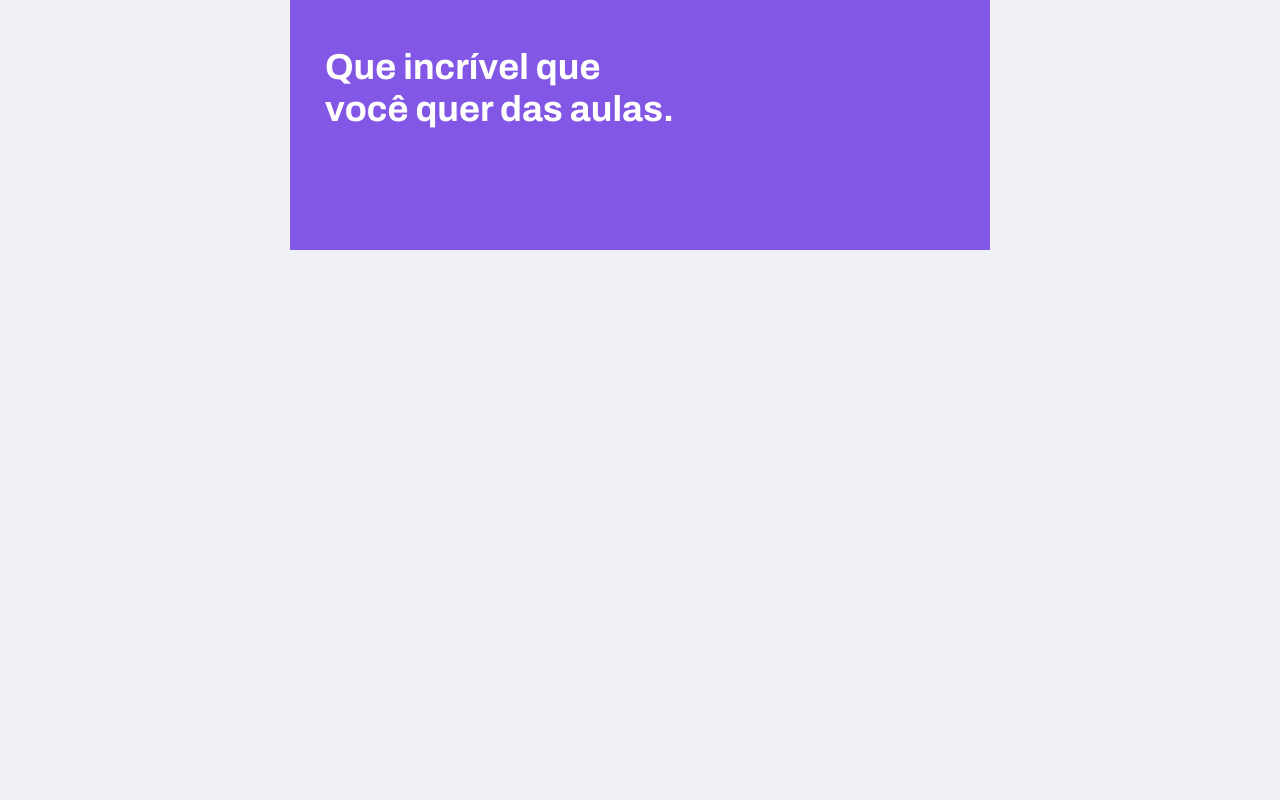
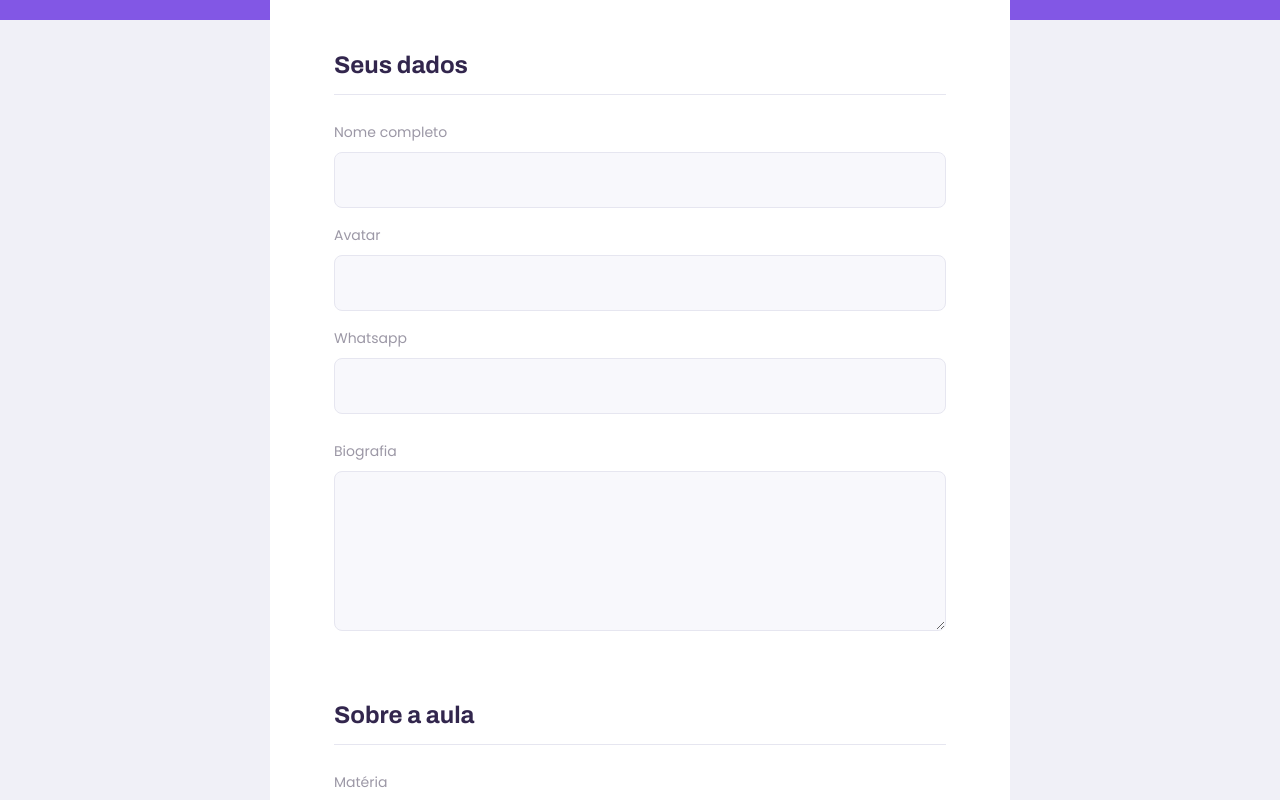
Before and after one commit to MarlosAugusto/rocketseat-nlw-2-web, a React (Create React App) app: page /give-classes in a window 1280 px wide. Shown: the part 320-1120 px from the top of the page. Before the commit the page ends 800 px from the top, so only its background shows below. Built offline with nearby package versions, Linux system fonts and the light colour scheme; the HTML template or start-up script is replaced by a standard one.

Commit message:
feat: completed TeacherForm page

```diff
--- a/src/pages/TeacherForm/index.tsx
+++ b/src/pages/TeacherForm/index.tsx
@@ -1,12 +1,184 @@
-import React from 'react'
+import React, { useState, FormEvent } from 'react'
 import PageHeader from '../../components/PageHeader'
+import Input from '../../components/Input'
+import Textarea from '../../components/Textarea'
+import Select from '../../components/Select'
+
+import api from '../../services/api'
+import { useHistory } from 'react-router-dom'
+
+import warningIcon from '../../assets/images/icons/warning.svg'
 
 import './styles.css'
 
-const TeacherForm = () => (
-  <div id="page-teacher-header" className="container">
-    <PageHeader title="Que incrível que você quer das aulas." />
-  </div>
-)
+const TeacherForm = () => {
+  const history = useHistory()
+  const [name, setName] = useState('')
+  const [avatar, setAvatar] = useState('')
+  const [whatsapp, setWhatsapp] = useState('')
+  const [bio, setBio] = useState('')
+  const [scheduleItems, setScheduleItems] = useState([{ week_day: '', from: '', to: '' }])
+
+  const [subject, setSubject] = useState('')
+  const [cost, setCost] = useState('')
+
+  const addNewScheduleItem = () => {
+    setScheduleItems([
+      ...scheduleItems,
+      { week_day: '', from: '', to: '' }
+    ])
+  }
+
+  const setScheduleItemValue = (position: number, field: 'week_day' | 'from' | 'to', value: string) => {
+     setScheduleItems(oldItems => oldItems.map((item, index) =>
+      index === position
+        ? { ...item, [field]: value }
+        : item
+    ))
+  }
+
+  const handlerCreateClass = (e: FormEvent) => {
+    e.preventDefault()
+
+    api.post('classes', {
+      name,
+      avatar,
+      whatsapp,
+      bio,
+      subject,
+      cost: Number(cost),
+      schedule: scheduleItems,
+    }).then(() => {
+      alert('Cadastro realizado com sucesso!')
+      history.push('/')
+    }).catch(() => {
+      alert('Erro no cadastro!')
+    })
+  }
+
+  return (
+    <div id="page-teacher-form" className="container">
+      <PageHeader
+        title="Que incrível que você quer das aulas."
+        description="O primeiro passo é preencher esse formulário"
+      />
+
+      <main>
+        <form onSubmit={handlerCreateClass}>
+          <fieldset>
+            <legend>Seus dados</legend>
+            <Input
+              name="name"
+              label="Nome completo"
+              value={name}
+              onChange={e => setName(e.target.value)}
+            />
+
+            <Input
+              name="avatar"
+              label="Avatar"
+              value={avatar}
+              onChange={e => setAvatar(e.target.value)}
+            />
+
+            <Input
+              name="whatsapp"
+              label="Whatsapp"
+              value={whatsapp}
+              onChange={e => setWhatsapp(e.target.value)}
+            />
+
+            <Textarea
+              name="bio"
+              label="Biografia"
+              value={bio}
+              onChange={e => setBio(e.target.value)}
+            />
+
+          </fieldset>
+          <fieldset>
+            <legend>Sobre a aula</legend>
+            <Select
+              name="subject"
+              label="Matéria"
+              value={subject}
+              onChange={e => setSubject(e.target.value)}
+              options={[
+                { value: 'Artes', label: 'Artes' },
+                { value: 'Biologia', label: 'Biologia' },
+                { value: 'Ciências', label: 'Ciências' },
+                { value: 'Educação física', label: 'Educação física' },
+                { value: 'Geografia', label: 'Geografia' },
+                { value: 'História', label: 'História' },
+                { value: 'Matemática', label: 'Matemática' },
+                { value: 'Português', label: 'Português' },
+                { value: 'Química', label: 'Química' }
+              ]}
+            />
+            <Input
+              name="cost"
+              label="Custo da sua hora por aula"
+              value={cost}
+              onChange={e => setCost(e.target.value)}
+            />
+          </fieldset>
+          <fieldset>
+            <legend>
+              Horários disponíveis
+              <button type="button" onClick={addNewScheduleItem}>
+                +Novo horário
+              </button>
+            </legend>
+
+            {scheduleItems.map((scheduleItem, index) => (
+              <div key={scheduleItem.week_day} className="schedule-item">
+                <Select
+                  name="week_day"
+                  label="Dia da semana"
+                  value={scheduleItem.week_day}
+                  onChange={e => setScheduleItemValue(index, 'week_day', e.target.value)}
+                  options={[
+                    { value: '0', label: 'Domingo' },
+                    { value: '1', label: 'Segunda-feira' },
+                    { value: '2', label: 'Terça-feira' },
+                    { value: '3', label: 'Quarta-feira' },
+                    { value: '4', label: 'Quinta-feira' },
+                    { value: '5', label: 'Sexta-feira' },
+                    { value: '6', label: 'Sábado' }
+                  ]}
+                />
+                <Input
+                  onChange={e => setScheduleItemValue(index, 'from', e.target.value)}
+                  value={scheduleItem.from}
+                  name="from"
+                  label="Das"
+                  type="time"
+                />
+                <Input
+                  onChange={e => setScheduleItemValue(index, 'to', e.target.value)}
+                  value={scheduleItem.to}
+                  name="to"
+                  label="Até"
+                  type="time"
+                />
+              </div>
+            ))}
+
+          </fieldset>
+          <footer>
+            <p>
+              <img src={warningIcon} alt="Aviso importante" />
+              Importante! <br />
+              Preencha todos os dados
+            </p>
+            <button type="submit">
+              Salvar Cadastro
+            </button>
+          </footer>
+        </form>
+      </main>
+    </div>
+  )
+}
 
 export default TeacherForm
--- a/src/pages/TeacherForm/styles.css
+++ b/src/pages/TeacherForm/styles.css
@@ -0,0 +1,142 @@
+#page-teacher-form {
+  width: 100vw;
+  height: 100vh;
+}
+
+#page-teacher-form .page-header .header-content {
+  margin-bottom: 6.4rem;
+}
+
+#page-teacher-form main {
+  background: var(--color-box-base);
+  width: 100%;
+  max-width: 74rem;
+  border-radius: 0.8rem;
+  margin: -3.2rem auto 3.2rem;
+  padding-top: 6.4rem;
+  overflow: hidden;
+}
+
+#page-teacher-form main fieldset {
+  border: 0;
+  padding: 0 2.4rem;
+}
+
+#page-teacher-form main fieldset + fieldset {
+  margin-top: 6.4rem;
+}
+
+#page-teacher-form main fieldset legend {
+  font: 700 2.4rem Archivo;
+  color: var(--color-text-title);
+  margin-bottom: 2.4rem;
+  display: flex;
+  align-items: center;
+  justify-content: space-between;
+  width: 100%;
+  padding-bottom: 1.6rem;
+  border-bottom: 1px solid var(--color-line-in-white);
+}
+
+#page-teacher-form main fieldset legend button {
+  background: none;
+  border: 0;
+  color: var(--color-primary);
+  font: 700 1.6rem Archivo;
+  cursor: pointer;
+  transition: color 0.2s;
+}
+
+#page-teacher-form main fieldset legend button:hover {
+  color: var(--color-primary-dark);
+}
+
+#page-teacher-form main fieldset .select-block + .input-block,
+  #page-teacher-form main fieldset .input-block + .textarea-block {
+  margin-top: 2.4rem;
+}
+
+#page-teacher-form main label {
+  color: var(--color-text-complement);
+}
+
+#page-teacher-form main footer {
+  padding: 4rem 2.4rem;
+  background: var(--color-box-footer);
+  border-top: 1px solid var(--color-line-in-white);
+  margin-top: 6.4rem;
+}
+
+#page-teacher-form main footer p {
+  display: flex;
+  align-items: center;
+  justify-content: center;
+  font-size: 1.4rem;
+  line-height: 2.4rem;
+  color: var(--color-text-complement);
+}
+
+#page-teacher-form main footer p img {
+  margin-right: 2rem;
+}
+
+#page-teacher-form main footer button {
+  width: 100%;
+  height: 5.6rem;
+  background: var(--color-secondary);
+  color: var(--color-button-text);
+  border: 0;
+  border-radius: 0.8rem;
+  cursor: pointer;
+  font: 700 1.6rem Archivo;
+  display: flex;
+  align-items: center;
+  justify-content: center;
+  text-decoration: none;
+  transition: background-color 0.2s;
+  margin-top: 3.2rem;
+}
+
+#page-teacher-form main footer button:hover {
+  background: var(--color-secondary-dark);
+}
+
+@media (min-width: 700px) {
+  #page-teacher-form {
+    max-width: 100vw;
+  }
+
+  #page-teacher-form .page-header .header-content {
+    margin-bottom: 0;
+  }
+
+  #page-teacher-form main fieldset {
+    padding: 0 6.4rem;
+  }
+
+  #page-teacher-form main .schedule-item {
+    display: grid;
+    grid-template-columns: 2fr 1fr 1fr;
+    column-gap: 1.6rem;
+  }
+
+  #page-teacher-form main .schedule-item .input-block {
+    margin-top: 0 !important;
+  }
+
+  #page-teacher-form main footer {
+    padding: 4.0rem 6.4rem;
+    display: flex;
+    align-items: center;
+    justify-content: space-between;
+  }
+
+  #page-teacher-form main footer p {
+    justify-content: space-between;
+  }
+
+  #page-teacher-form main footer button {
+    width: 20rem;
+    margin-top: 0;
+  }
+}
```
